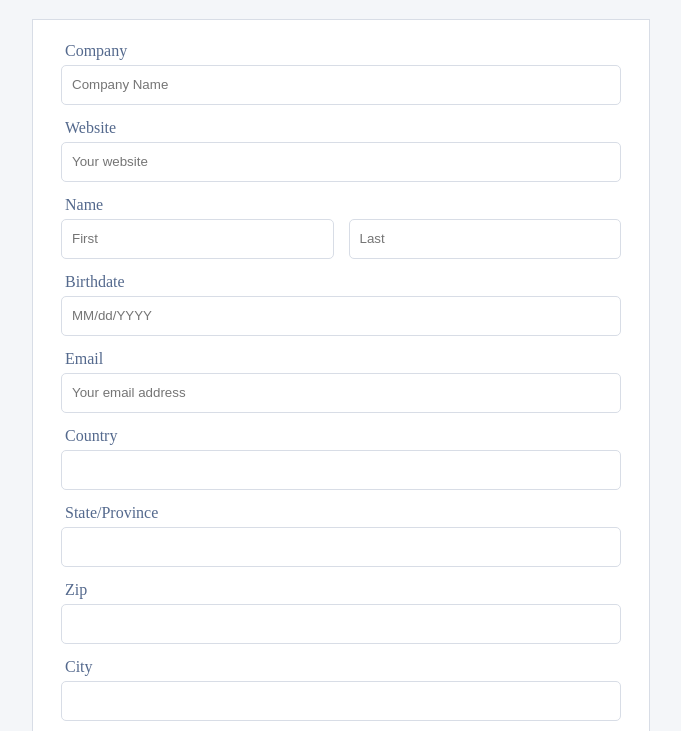
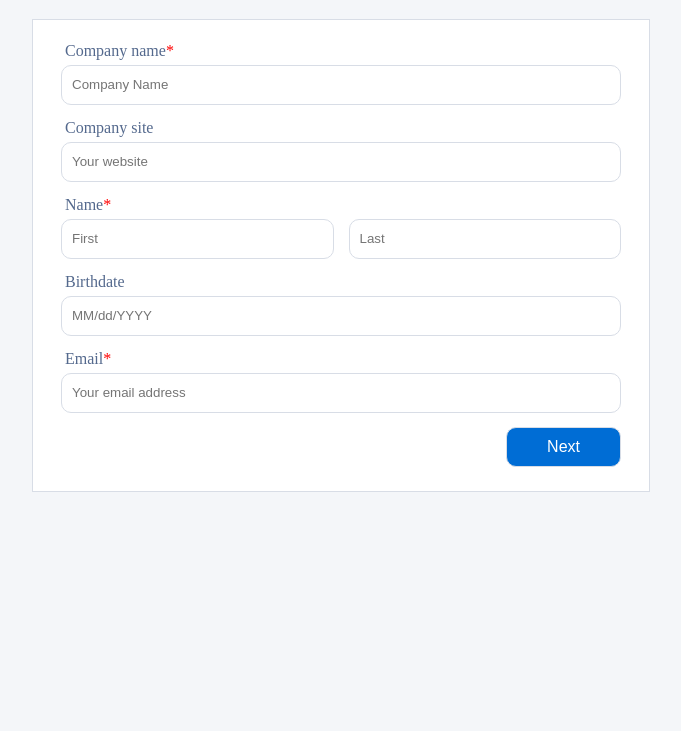
Before and after one commit to ArturSuleymanov/web-form-task, a website: page source/index.html in a window 1280 px wide. Shown: the part 69-800 px from the top of the page, without its empty margins (299-980 px from the left). Drawn offline with Linux system fonts and the light colour scheme.

Commit message:
update index.html, controller.js, style.css

```diff
--- a/source/controller.js
+++ b/source/controller.js
@@ -29,7 +29,6 @@ setTimeout(checkRecaptcha, 0);
 function checkvalidity(elem) {
   if (elem.id === '00N5g000000iJhE') {
     if (elem.value.trim()) {
-      console.log(isValidDate(elem.value))
       if (!isValidDate(elem.value)) {
         elem.classList.add('has-error');
       } else {
@@ -70,3 +69,39 @@ function isValidDate(date) {
 function isValidUrl(url) {
   return /^((https?|ftp)\:\/\/)?([a-z0-9]{1})((\.[a-z0-9-])|([a-z0-9-]))*\.([a-z]{2,6})(\/?)$/.test(url);
 }
+
+function ischecked(elem) {
+  var section = document.getElementById("shipping-address");
+  console.log(section);
+  console.log(section.style.display);
+  if (elem.checked) {
+    section.style.display = 'flex';
+  } else {
+    section.style.display = 'none';
+  }
+}
+
+function clickpage(button) {
+  var firstSection = document.getElementById("company-info");
+  var secondSection = document.getElementById("billing-address");
+  var thirdSection = document.getElementById("summary-info");
+
+  if (button.value === 'Next') {
+    if (firstSection.style.display === 'none') {
+      secondSection.style.display = 'none';
+      thirdSection.style.display = 'flex';
+    } else {
+      firstSection.style.display = 'none';
+      secondSection.style.display = 'flex';
+    }
+  } else {
+    if (secondSection.style.display === 'none') {
+      secondSection.style.display = 'flex';
+      thirdSection.style.display = 'none';
+    } else {
+      firstSection.style.display = 'flex';
+      secondSection.style.display = 'none';
+    }
+  }
+
+}
--- a/source/index.html
+++ b/source/index.html
@@ -31,17 +31,17 @@
                     <!--  <input type="hidden" name="debugEmail"                                  -->
                     <!--  value="artur.e.suleymanov@gmail.com">                                   -->
                     <!--  ----------------------------------------------------------------------  -->
-
-                    <div class="web-form-field">
-                        <label for="company">Company</label>
+                    <div class="web-form-section" id="company-info">
+                        <div class="web-form-field" title="Field is required">
+                            <label for="company">Company name<span class="required">*</span></soan></label>
                             <input placeholder="Company Name" id="company" maxlength="40" name="company" size="20" type="text" onblur="checkvalidity(this)"/>
                         </div>
                         <div class="web-form-field">
-                        <label for="url">Website</label>
+                            <label for="url">Company site</label>
                             <input placeholder="Your website" id="url" maxlength="80" name="url" size="20" type="text" onblur="checkvalidity(this)"/>
                         </div>
-                    <div class="web-form-field">
-                        <label for="first_name">Name</label>
+                        <div class="web-form-field" title="Field is required">
+                            <label for="first_name">Name<span class="required">*</span></label>
                             <div class="web-form-field-name">
                                 <input placeholder="First" id="first_name" maxlength="40" name="first_name" size="20" type="text" onblur="checkvalidity(this)"/>
                                 <input placeholder="Last" id="last_name" maxlength="80" name="last_name" size="20" type="text" onblur="checkvalidity(this)"/>
@@ -51,30 +51,40 @@
                             <label for="00N5g000000iJhE">Birthdate</label>
                             <span class="dateInput dateOnlyInput"></span><input placeholder="MM/dd/YYYY" id="00N5g000000iJhE" name="00N5g000000iJhE" onblur="checkvalidity(this)" size="20" type="text" />
                         </div>
-                    <div class="web-form-field">
-                        <label for="email">Email</label>
+                        <div class="web-form-field" title="Field is required">
+                            <label for="email">Email<span class="required">*</span></label>
                             <input placeholder="Your email address" id="email" maxlength="80" name="email" size="20" type="text" onblur="checkvalidity(this)"/>
                         </div>
-                    <div class="web-form-field">
-                        <label for="country">Country</label>
+                        <div class="web-form-section-buttons">
+                            <input class="button next-button" onclick="clickpage(this)" type="button" value="Next">
+                        </div>
+                    </div>
+                    <div class="web-form-section" id="billing-address">
+                        <div class="web-form-field" title="Field is required">
+                            <label for="country">Billing Country<span class="required">*</span></label>
                             <input id="country" maxlength="40" name="country" size="20" type="text" />
                         </div>
-                    <div class="web-form-field">
-                        <label for="state">State/Province</label>
+                        <div class="web-form-field" title="Field is required">
+                            <label for="state">Billing State / Province<span class="required">*</span></label>
                             <input id="state" maxlength="20" name="state" size="20" type="text" />
                         </div>
-                    <div class="web-form-field">
-                        <label for="zip">Zip</label>
+                        <div class="web-form-field" title="Field is required">
+                            <label for="zip">Billing Zip / Postal Code<span class="required">*</span></label>
                             <input id="zip" maxlength="20" name="zip" size="20" type="text" />
                         </div>
-                    <div class="web-form-field">
-                        <label for="city">City</label>
+                        <div class="web-form-field" title="Field is required">
+                            <label for="city">Billing City<span class="required">*</span></label>
                             <input id="city" maxlength="40" name="city" size="20" type="text" />
                         </div>
-                    <div class="web-form-field">
-                        <label for="street">Street</label>
+                        <div class="web-form-field" title="Field is required">
+                            <label for="street">Billing Street<span class="required">*</span></label>
                             <textarea name="street"></textarea>
                         </div>
+                        <div>
+                            <input type="checkbox" name="shipping-open-checkbox" id="shipping-open-checkbox" onclick="ischecked(this)"/>
+                            <label for="shipping-open-checkbox">Add shipping address</label>
+                        </div>
+                        <div class="web-form-section" id="shipping-address">
                             <div class="web-form-field">
                                 <label for="00N5g000000iOEV">Shipping Country</label>
                                 <input id="00N5g000000iOEV" maxlength="40" name="00N5g000000iOEV" size="20" type="text" />
@@ -95,9 +105,19 @@
                                 <label for="00N5g000000iOEk">Shipping Street</label>
                                 <textarea id="00N5g000000iOEk" maxlength="255" name="00N5g000000iOEk" size="20"></textarea>
                             </div>
-
+                        </div>
+                        <div class="web-form-section-buttons">
+                            <input class="button prev-button" onclick="clickpage(this)" type="button" value="Prev">
+                            <input class="button next-button" onclick="clickpage(this)" type="button" value="Next">
+                        </div>
+                    </div>
+                    <div class="web-form-section" id="summary-info">
                         <div class="g-recaptcha" data-sitekey="6LcbsfMZAAAAAM0KytzQnRiXV_1IKlNxlhgKUlzD"></div>
-                    <input class="button" type="submit" name="submit" value="I want to be your Customer">
+                        <div class="web-form-section-buttons">
+                            <input class="button prev-button" onclick="clickpage(this)" type="button" value="Prev">
+                            <input class="button" type="submit" name="submit" value="Send">
+                        </div>
+                    </div>
                 </div>
             </form>
         </div>
--- a/source/style.css
+++ b/source/style.css
@@ -2,7 +2,6 @@
     display: flex;
     align-items: center;
     flex-direction: column;
-    background-color: #F4F6F9;
 }
 
 h1 {
@@ -22,8 +21,18 @@ h1 {
     background-color: #fff;
 }
 
-.web-form > * {
+.web-form-section {
+    display: flex;
+    justify-content: center;
+    flex-direction: column;
+}
+
+.web-form-section > * {
     margin: 6px 0px 8px 0px;
+}
+
+#billing-address, #shipping-address, #summary-info {
+    display: none;
 }
 
 .web-form-field {
@@ -33,7 +42,7 @@ h1 {
 }
 
 input, textarea {
-    border-radius: 5px;
+    border-radius: 10px;
     background-color: #fff;
     color: #54698d;
     height: 40px;
@@ -68,11 +77,16 @@ input:focus {
     margin-right: 15px;
 }
 
+.web-form-section-buttons {
+    display: flex;
+    flex-direction: row;
+    justify-content: space-between;
+}
+
 .button {
-    margin: 0 auto;
     background: #006DD5;
     color: #fff;
-    width: 100%;
+    width: auto;
     text-align: center;
     padding: 10px 40px;
     position: relative;
@@ -80,7 +94,23 @@ input:focus {
     font-size: 1em;
     font-family: Arial, Helvetica, sans-serif;
 }
-/*
+
+.next-button {
+    margin-left: auto;
+}
+
+.prev-button {
+    margin-right: auto;
+}
+
+#shipping-open-checkbox {
+    height: 14px;
+}
+
+.required {
+    color: red;
+}
+
 body {
-    width: 35rem;
-} */
+    background-color: #F4F6F9;
+}
```
Lines whose indentation alone changed are shown as unchanged.
